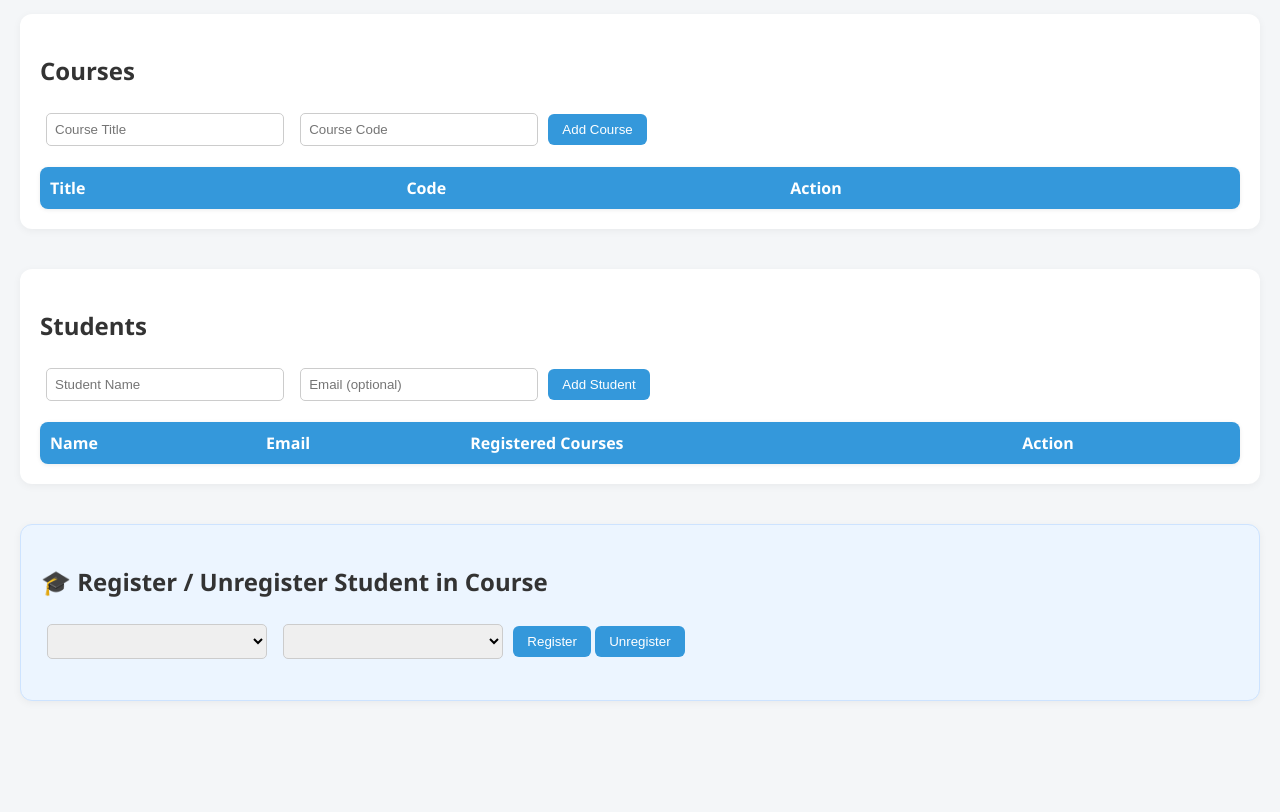
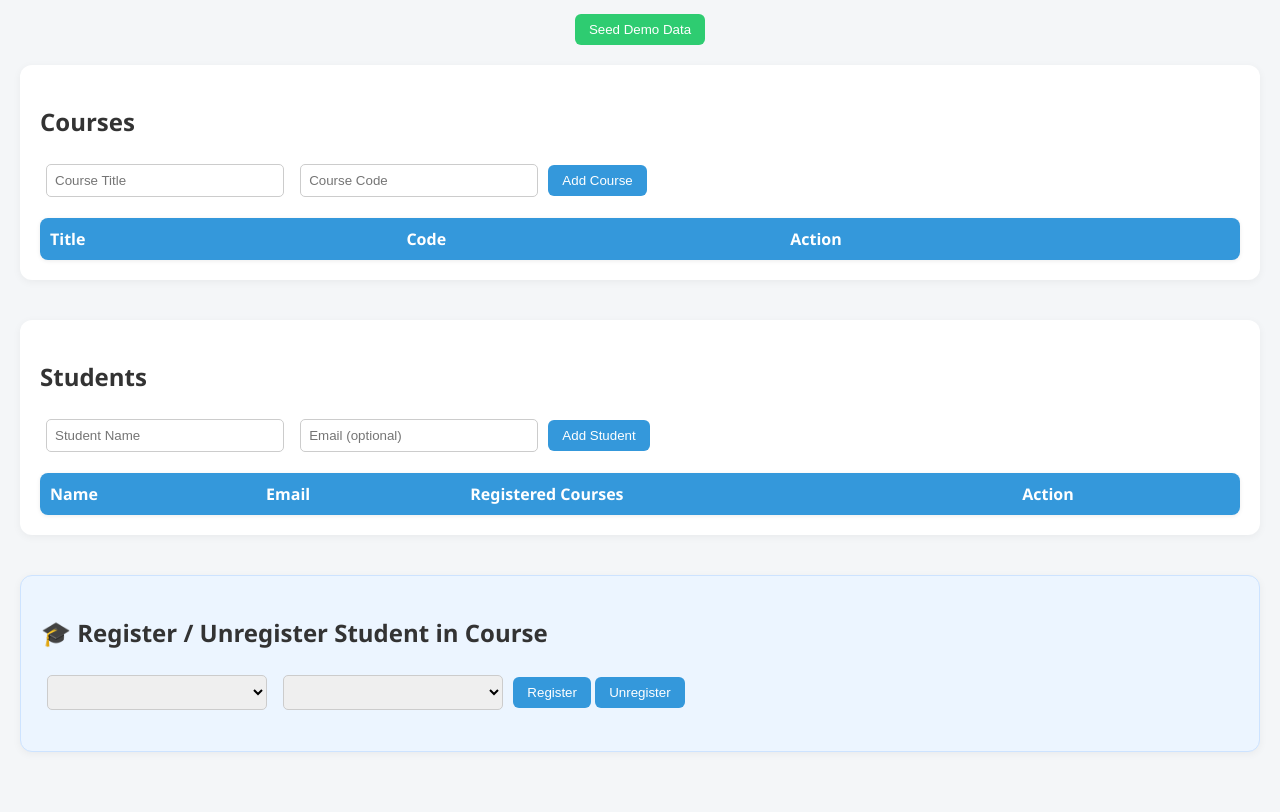
Before and after one commit to Valerieters-16/MongoAPI, a website: page docs/index.html in a window 1280 px wide. Shown: the part 100-912 px from the top of the page. Before the commit the page ends 861 px from the top, so only its background shows below. Drawn offline with Linux system fonts and the light colour scheme; no server answers.

Commit message:
change-05H

```diff
--- a/docs/index.html
+++ b/docs/index.html
@@ -10,7 +10,7 @@
 
 <body>
   <h1>📘 Course & Student Management</h1>
-  <!-- <button id="seedBtn">Seed Demo Data</button> -->
+  <button id="seedBtn">Seed Demo Data</button>
 
   <div class="section">
     <h2>Courses</h2>
```
